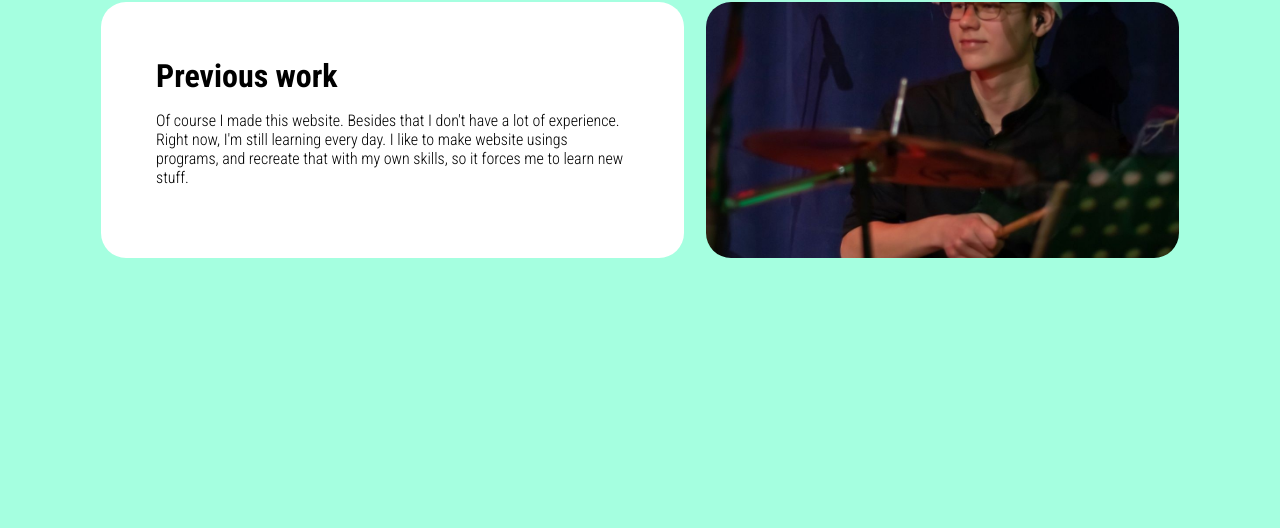
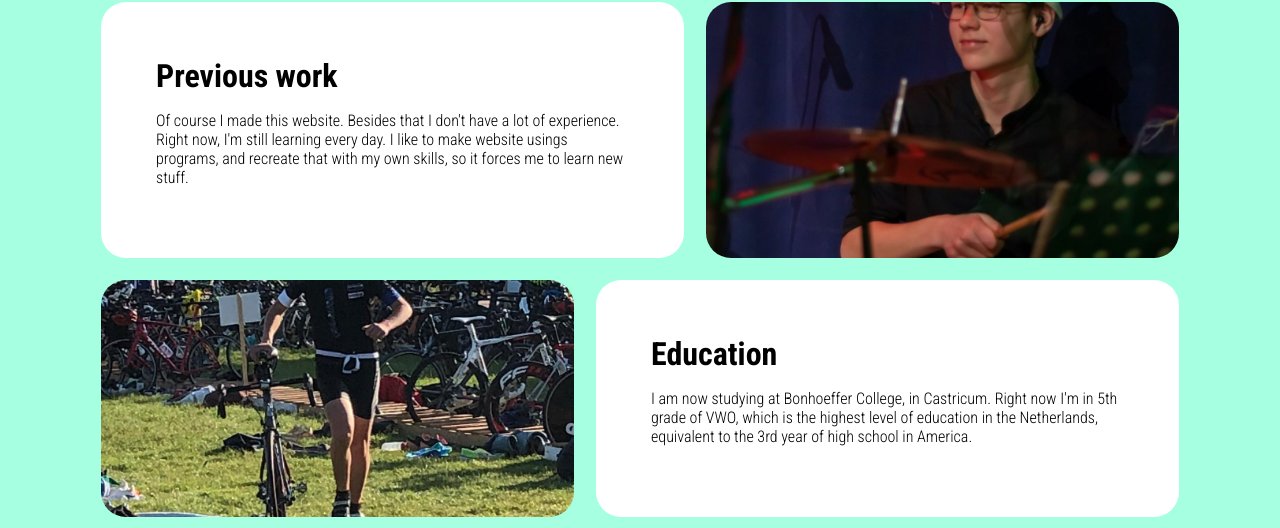
Before and after one commit to CasperSchut/personalWebsite, a plain HTML site: page index.html in a window 1280 px wide. Shown: the part 332-860 px from the top of the page. Before the commit the page ends 800 px from the top, so only its background shows below. Drawn offline with Linux system fonts and the light colour scheme.

Commit message:
Added all content

```diff
--- a/index.html
+++ b/index.html
@@ -33,6 +33,17 @@
                     <img src="/img/casperSchutTwo.jpg">
                 </div>
             </div>
+            <div class="big-box">
+                <div class="img-box">
+                    <img src="/img/casperSchutThree.jpg">
+                </div>
+                <div class="txt-box">
+                    <h1>Education</h1>
+                    <p>I am now studying at Bonhoeffer College,
+                        in Castricum. Right now I'm in 5th grade of VWO, which is the highest level of education in the Netherlands,
+                        equivalent to the 3rd year of high school in America.</p>
+                </div>
+            </div>
         </div>
     </body>
 </html>
```
Also changed, not shown: img/casperSchutThree.jpg (added).
